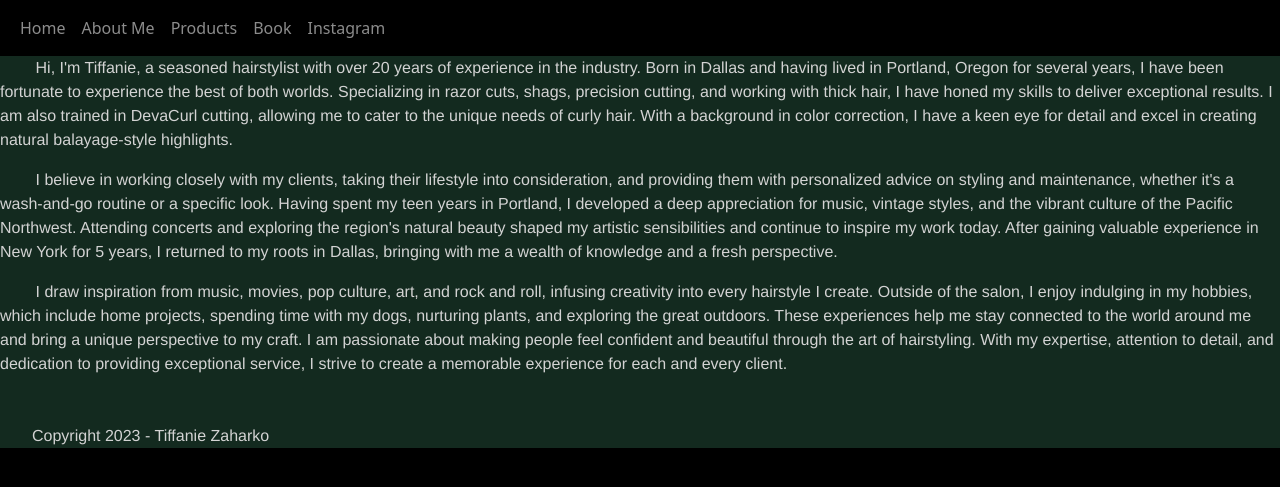
After one commit to desertrambler/tiff-flask, a Flask app: page /about_me in a window 1280 px wide. The commit adds this page. Shown: the top 487 px of the page. Run offline with Flask 3, Linux system fonts and the light colour scheme.

```diff
--- a/app.py
+++ b/app.py
@@ -10,6 +10,10 @@ def render_index():
 def render_booking_page():
     return render_template("book.html")
 
+@app.route("/about_me")
+def render_about_me():
+    return render_template("about_me.html")
+
 with app.test_request_context():
     url_for('static', filename='styles.css')
 
--- a/static/styles.css
+++ b/static/styles.css
@@ -98,3 +98,8 @@ footer {
 .square-booking-container {
     height: 100%;
 }
+
+.resize {
+    width: 500px;
+    height: auto;
+}
--- /dev/null
+++ b/templates/about_me.html
@@ -0,0 +1,69 @@
+<!DOCTYPE html>
+<html lang="en">
+  <head>
+    <meta charset="UTF-8">
+    <meta name="viewport" content="width=device-width, initial-scale=1.0">
+    <meta http-equiv="X-UA-Compatible" content="ie=edge">
+    <title>Book Now</title>
+    <link rel="stylesheet" href="https://cdnjs.cloudflare.com/ajax/libs/font-awesome/4.7.0/css/font-awesome.min.css">
+    <link href="https://cdn.jsdelivr.net/npm/bootstrap@5.3.2/dist/css/bootstrap.min.css" rel="stylesheet" integrity="sha384-T3c6CoIi6uLrA9TneNEoa7RxnatzjcDSCmG1MXxSR1GAsXEV/Dwwykc2MPK8M2HN" crossorigin="anonymous">
+    <script src="https://cdn.jsdelivr.net/npm/bootstrap@5.3.2/dist/js/bootstrap.bundle.min.js" integrity="sha384-C6RzsynM9kWDrMNeT87bh95OGNyZPhcTNXj1NW7RuBCsyN/o0jlpcV8Qyq46cDfL" crossorigin="anonymous"></script>
+    <link rel="stylesheet" href="/static/styles.css">
+</head>
+  <body>
+    <header>
+        <nav class="navbar navbar-expand-lg navbar-dark bg-black">
+            <div class="container-fluid">
+            <button class="navbar-toggler" type="button" data-bs-toggle="collapse" data-bs-target="#navbarSupportedContent" aria-controls="navbarSupportedContent" aria-expanded="false" aria-label="Toggle navigation">
+            <span class="navbar-toggler-icon"></span>
+            </button>
+                <div class="collapse navbar-collapse" id="navbarSupportedContent">
+                    <ul class="navbar-nav me-auto mb-2 mb-lg-0">
+                        <li class="nav-item">
+                        <a class="nav-link" href="/">Home</a>
+                        </li>
+                        <li class="nav-item">
+                          <a class="nav-link" href="/about_me">About Me</a>
+                        </li>
+                        <li class="nav-item">
+                        <a class="nav-link" target="_blank" href="https://hairstory.com/?rfsn=7191846.68d686">Products</a>
+                        </li>
+                        <li class="nav-item">
+                        <a class="nav-link" href="/book">Book</a>
+                        </li>
+                        <li class="nav-item">
+                          <a class="nav-link" target="_blank" href="https://www.instagram.com/tiff_thehairsmith/">Instagram</a>
+                          </li>
+                    </ul>
+                </div>
+            </div>
+        </nav>
+    </header>
+    <main>
+        <div class="row">
+            <div class="col-md">
+              <p>
+                &nbsp;&nbsp;&nbsp;&nbsp;&nbsp;&nbsp;&nbsp;&nbsp;Hi, I'm Tiffanie, a seasoned hairstylist with over 20 years of experience in the industry.
+                Born in Dallas and having lived in Portland, Oregon for several years, I have been fortunate to experience the best of both worlds.
+                Specializing in razor cuts, shags, precision cutting, and working with thick hair, I have honed my skills to deliver exceptional results.
+                I am also trained in DevaCurl cutting, allowing me to cater to the unique needs of curly hair. With a background in color correction,
+                I have a keen eye for detail and excel in creating natural balayage-style highlights.</p>
+                <p>
+                  &nbsp;&nbsp;&nbsp;&nbsp;&nbsp;&nbsp;&nbsp;&nbsp;I believe in working closely with my clients, taking their lifestyle into consideration, and providing them with personalized advice on styling and maintenance, whether it's a wash-and-go routine or a specific look.
+                Having spent my teen years in Portland, I developed a deep appreciation for music, vintage styles, and the vibrant culture of the Pacific Northwest.
+                Attending concerts and exploring the region's natural beauty shaped my artistic sensibilities and continue to inspire my work today.
+                After gaining valuable experience in New York for 5 years, I returned to my roots in Dallas, bringing with me a wealth of knowledge and a fresh perspective. </p>
+                <p>
+                  &nbsp;&nbsp;&nbsp;&nbsp;&nbsp;&nbsp;&nbsp;&nbsp;I draw inspiration from music, movies, pop culture, art, and rock and roll, infusing creativity into every hairstyle I create.
+                Outside of the salon, I enjoy indulging in my hobbies, which include home projects, spending time with my dogs, nurturing plants, and exploring the great outdoors.
+                These experiences help me stay connected to the world around me and bring a unique perspective to my craft.
+                I am passionate about making people feel confident and beautiful through the art of hairstyling.
+                With my expertise, attention to detail, and dedication to providing exceptional service, I strive to create a memorable experience for each and every client.</p>
+              </p>
+            </div>
+          </div>
+    </main>
+    <footer>Copyright 2023 - Tiffanie Zaharko</footer
+	<script src="index.js"></script>
+  </body>
+</html>
--- a/templates/book.html
+++ b/templates/book.html
@@ -20,7 +20,10 @@
                 <div class="collapse navbar-collapse" id="navbarSupportedContent">
                   <ul class="navbar-nav me-auto mb-2 mb-lg-0">
                     <li class="nav-item">
-                        <a class="nav-link active" aria-current="page" href="/">Home</a>
+                    <a class="nav-link" href="/">Home</a>
+                    </li>
+                    <li class="nav-item">
+                      <a class="nav-link" href="/about_me">About Me</a>
                       </li>
                     <li class="nav-item">
                     <a class="nav-link" target="_blank" href="https://hairstory.com/?rfsn=7191846.68d686">Products</a>
```
Also changed, not shown: templates/index.html (+5 -24 lines). Lines whose indentation alone changed are shown as unchanged.
